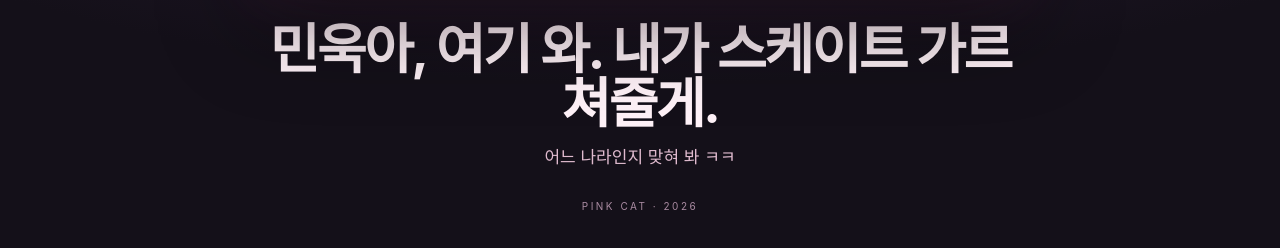
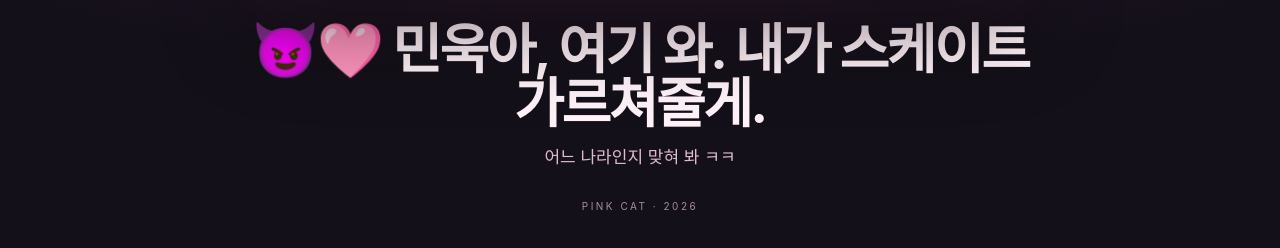
Before and after one commit to lashtafit-hash/winter, a plain HTML site: page index.html in a window 1280 px wide. Shown: the part 532-780 px from the top of the page. Drawn offline with Linux system fonts and the light colour scheme.

Commit message:
Preserve pink cat emojis in visible winter page heading

```diff
--- a/index.html
+++ b/index.html
@@ -64,7 +64,7 @@
     <div class="photo">
       <img src="https://pinkcat.zzyg9ypr55.workers.dev/og/winter.jpg" alt="PINK CAT — WINTER" width="1200" height="675" fetchpriority="high">
     </div>
-    <h1>민욱아, 여기 와. 내가 스케이트 가르쳐줄게.</h1>
+    <h1>😈🩷 민욱아, 여기 와. 내가 스케이트 가르쳐줄게.</h1>
     <p>어느 나라인지 맞혀 봐 ㅋㅋ</p>
     <div class="tiny">pink cat · 2026</div>
   </main>
```
